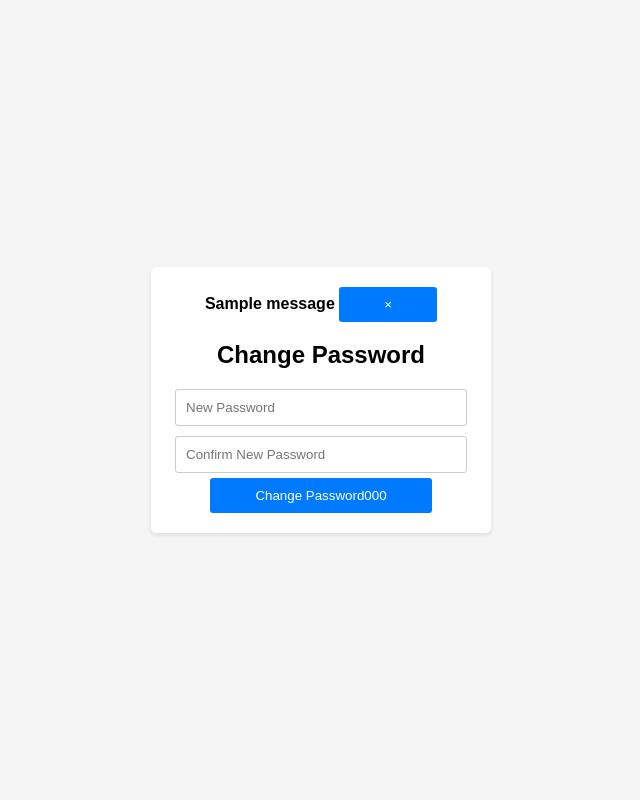
After one commit to donxavier369/E-com, a Django app: page /user/change_password/000 in a window 1280 px wide. The commit adds this page. Shown: the whole page, without its empty margins (319-959 px from the left). Run offline with Django 4.2, Linux system fonts and the light colour scheme; tables that the repository leaves empty hold one stand-in row (values such as "Sample post"); one stand-in notice (Sample message) is shown.

Commit message:
forgot_password

```diff
--- /dev/null
+++ b/ecom_p/templates/Profile/change_password.html
@@ -0,0 +1,103 @@
+<!DOCTYPE html>
+<html lang="en">
+<head>
+    <meta charset="UTF-8">
+    <meta name="viewport" content="width=device-width, initial-scale=1.0">
+    <title>Change Password</title>
+    <style>
+        body {
+            font-family: Arial, sans-serif;
+            margin: 0;
+            padding: 0;
+            background-color: #f5f5f5;
+            display: flex;
+            justify-content: center;
+            align-items: center;
+            min-height: 100vh;
+        }
+        .container {
+            background-color: #fff;
+            padding: 20px;
+            border-radius: 5px;
+            box-shadow: 0 2px 4px rgba(0, 0, 0, 0.1);
+            width: 300px;
+            text-align: center;
+            justify-content: center;
+        }
+        h2 {
+            margin-bottom: 15px;
+        }
+        input[type="password"] {
+            width: 90%;
+            padding: 10px;
+            margin: 5px 0;
+            border: 1px solid #ccc;
+            border-radius: 3px;
+
+
+        }
+        button {
+            background-color: #007bff;
+            color: #fff;
+            border: none;
+            padding: 10px 45px;
+            border-radius: 3px;
+            cursor: pointer;
+        }
+        button:hover {
+            background-color: #0056b3;
+        }
+        .password{
+            display: flex
+            align-item: center
+            justify-content: center
+            flex-direction: column;
+        }
+    </style>
+</head>
+<body>
+    <div class="container">
+        {% for message in messages %}
+        <div class="alert alert-warning alert-dismissible fade show" role="alert">
+            <strong>{{message}}</strong>
+            <button type="button" class="close" data-dismiss="alert" aria-label="Close">
+              <span aria-hidden="true">&times;</span>
+            </button>
+          </div>
+        {% endfor %}
+        <h2>Change Password</h2>
+        <form method="post"action="{% url 'change_password' phone %}" onsubmit="return validateForm();">
+            {% csrf_token %}
+           <div class="password">
+            {% comment %} <input type="password" name="old_password" placeholder="Old Password" required> {% endcomment %}
+            <input type="password" name="new_password1" placeholder="New Password" required>
+            <input type="password" name="new_password2" placeholder="Confirm New Password" required>
+           </div>
+            <button type="submit">Change Password{{phone}}</button>
+        </form>
+    </div>
+</body>
+</html>
+
+
+<script>
+
+  // Form validation
+  function validateForm() {
+    var password = document.getElementById("password").value;
+    var confirm_password = document.getElementById("confirm_password").value;
+
+    var passwordRegex = /^(?=.*[a-z])(?=.*[A-Z])(?=.*\d)(?=.*[!@#$%^&*])[a-zA-Z0-9!@#$%^&*]{6,}$/;
+    if (!password.match(passwordRegex)) {
+      showError("password_error", "Password must be at least 6 characters combination of numbers and special characters.");
+      return false;
+    }
+
+    if (password !== confirm_password) {
+      showError("confirm_password_error", "Passwords do not match.");
+      return false;
+    }
+
+    return true;
+  }
+</script>
--- a/ecom_p/templates/register/login.html
+++ b/ecom_p/templates/register/login.html
@@ -42,8 +42,7 @@
               <div>
                   <div>Not a user? <a href="{% url 'handlesignup'%}">Sign up</a></div>
                   <div>Login with OTP <a href="{% url 'handlesignup'%}">Click here</a></div>
-                  <div>Forgot password? <a href="{% url 'handlesignup'%}">Click here</a></div>
-                  <div>Forgot Password? <a href="{% url 'handlesignup'%}">Change password</a></div>
+                  <div>Forgot password? <a href="{% url 'forgot_password'%}">Click here</a></div>
 
 
               </div>
--- a/ecom_p/user/urls.py
+++ b/ecom_p/user/urls.py
@@ -18,8 +18,13 @@ urlpatterns = [
     path('add_address/',views.add_address,name="add_address"),
     path('edit_address/<int:id>',views.edit_address,name="edit_address"),
     path('delete_address/<int:id>',views.delete_address,name="delete_address"),
-    path('set_default/<int:id>',views.set_default,name="set_default")
+    path('set_default/<int:id>',views.set_default,name="set_default"),
 
+    # forgot password
+
+    path('forgot_password',views.forgot_password, name="forgot_password"),
+    path('password_otpverification/<str:phone>',views.password_otpverification,name="password_otpverification"),
+    path('change_password/<str:phone>',views.change_password,name="change_password"),
 
 
 ]
--- a/ecom_p/user/views.py
+++ b/ecom_p/user/views.py
@@ -17,6 +17,7 @@ from carts.models import Cart, CartItem
 import requests
 from .models import Profile
 from django.shortcuts import get_object_or_404
+from django.contrib.auth.hashers import make_password
 # Load environment variables from .env file in the current directory
 load_dotenv()
 
@@ -190,8 +191,10 @@ def send(phone):
 
 
 def check(phone, code):
+    print(phone,'checkkkkkkkkkkkkkkkkk')
     try:
         result = verify.verification_checks.create(to=phone, code=code)
+        print('yes')
     except TwilioRestException:
         print('no')
         return False
@@ -247,9 +250,11 @@ def verify_phone(request):
 
 @login_required(login_url='handlelogin')
 def user_profile(request):
+    bool = True
     user = CustomUser.objects.get(pk=request.user.pk)
     context = {
-        'user': user
+        'user': user,
+        'show_footer': bool
     }
     return render(request, 'Profile/user_profile.html', context)
 
@@ -356,3 +361,63 @@ def set_default(request, id):
 
         return redirect('address')
     return render(request,'profile/address.html' )
+
+
+# password management
+
+def forgot_password(request):
+
+    if request.method == 'POST':
+        phone = '+91'+request.POST.get("phone")
+
+        try:
+            if phone:
+                print(phone,'otp send')
+                send(phone)
+            else:
+                HttpResponse("Check Your Internet Connection!")
+        except:
+            pass
+        context={
+            'phone':phone
+        }
+        return render(request,'Profile/Enter_otp_password.html',context)
+    return render(request,'Profile/forgot_password.html')
+
+
+def password_otpverification(request,phone):
+    if request.method == 'POST':
+        code = request.POST.get('code')
+
+        if check(phone,code):
+            user = CustomUser.objects.filter(phone=phone)
+            try:
+              if user:
+                return redirect("change_password",phone=phone)
+            except:
+               HttpResponse('enter currect phone number')
+        else:
+            return render(request, "Profile/Enter_otp_password.html",{'phone':phone})
+    return render(request, "Profile/Enter_otp_password.html",{'phone':phone})
+
+
+def change_password(request,phone):
+    print(phone,'done')
+    if request.method == 'POST':
+        new_password = request.POST.get('new_password1')
+        print(new_password)
+        user = CustomUser.objects.get(phone=phone)
+
+        if user.password == new_password:
+            messages.success(request,"This password similar to your old password")
+            return render(request,"Profile/change_password.html",{'phone':phone})
+        else:
+            update_password=CustomUser.objects.filter(id=user.id).update(password=make_password(new_password))
+
+
+
+        messages.success(request,"Password changed successfulley")
+        return redirect('handlelogin')
+
+
+    return render(request,"Profile/change_password.html",{'phone':phone})
```
Also changed, not shown: ecom_p/templates/Profile/Enter_otp_password.html (added, +93 -0 lines), ecom_p/templates/Profile/forgot_password.html (added, +211 -0 lines).
